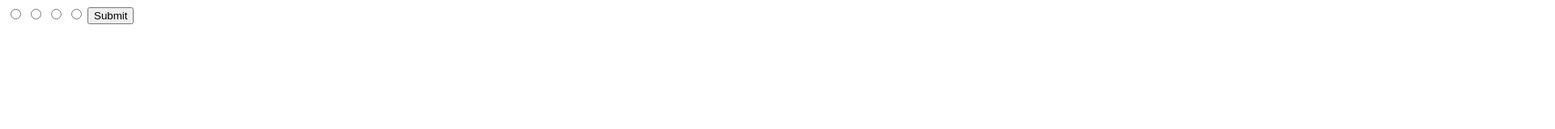
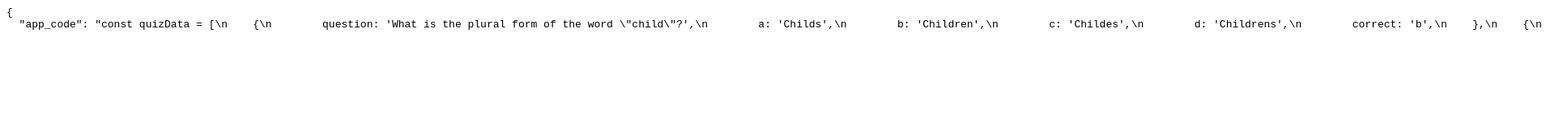
Before and after one commit to rahulpds24/quiz_app_test, a plain HTML site: page index.html in a window 1280 px wide. Shown: the top 160 px of the page at 81% size, 1920 px wide, since content can reach past the window. Drawn offline with Linux system fonts and the light colour scheme.

Commit message:
Update index.html

```diff
--- a/index.html
+++ b/index.html
@@ -1,20 +1,2 @@
-<div id="quiz">
-    <h2 id="question"></h2>
-    <label>
-        <input type="radio" class="answer" id="a" name="answer">
-        <span id="a_text"></span>
-    </label>
-    <label>
-        <input type="radio" class="answer" id="b" name="answer">
-        <span id="b_text"></span>
-    </label>
-    <label>
-        <input type="radio" class="answer" id="c" name="answer">
-        <span id="c_text"></span>
-    </label>
-    <label>
-        <input type="radio" class="answer" id="d" name="answer">
-        <span id="d_text"></span>
-    </label>
-    <button id="submit">Submit</button>
-</div>
+<html><body><pre>{
+  "app_code": "const quizData = [\n    {\n        question: 'What is the plural form of the word \"child\"?',\n        a: 'Childs',\n        b: 'Children',\n        c: 'Childes',\n        d: 'Childrens',\n        correct: 'b',\n    },\n    {\n        question: 'Which of the following is a correct sentence?',\n        a: 'He go to school.',\n        b: 'He goes to school.',\n        c: 'He gone to school.',\n        d: 'He going to school.',\n        correct: 'b',\n    },\n    {\n        question: 'What is the past tense of \"run\"?',\n        a: 'Runned',\n        b: 'Ran',\n        c: 'Running',\n        d: 'Runed',\n        correct: 'b',\n    },\n    {\n        question: 'Which of the following sentences is correct?',\n        a: 'She don\'t like apples.',\n        b: 'She doesn\'t likes apples.',\n        c: 'She doesn\'t like apples.',\n        d: 'She not like apples.',\n        correct: 'c',\n    }\n];\n\nconst quiz = document.getElementById('quiz');\nconst submitButton = docum</pre></body></html>
```
